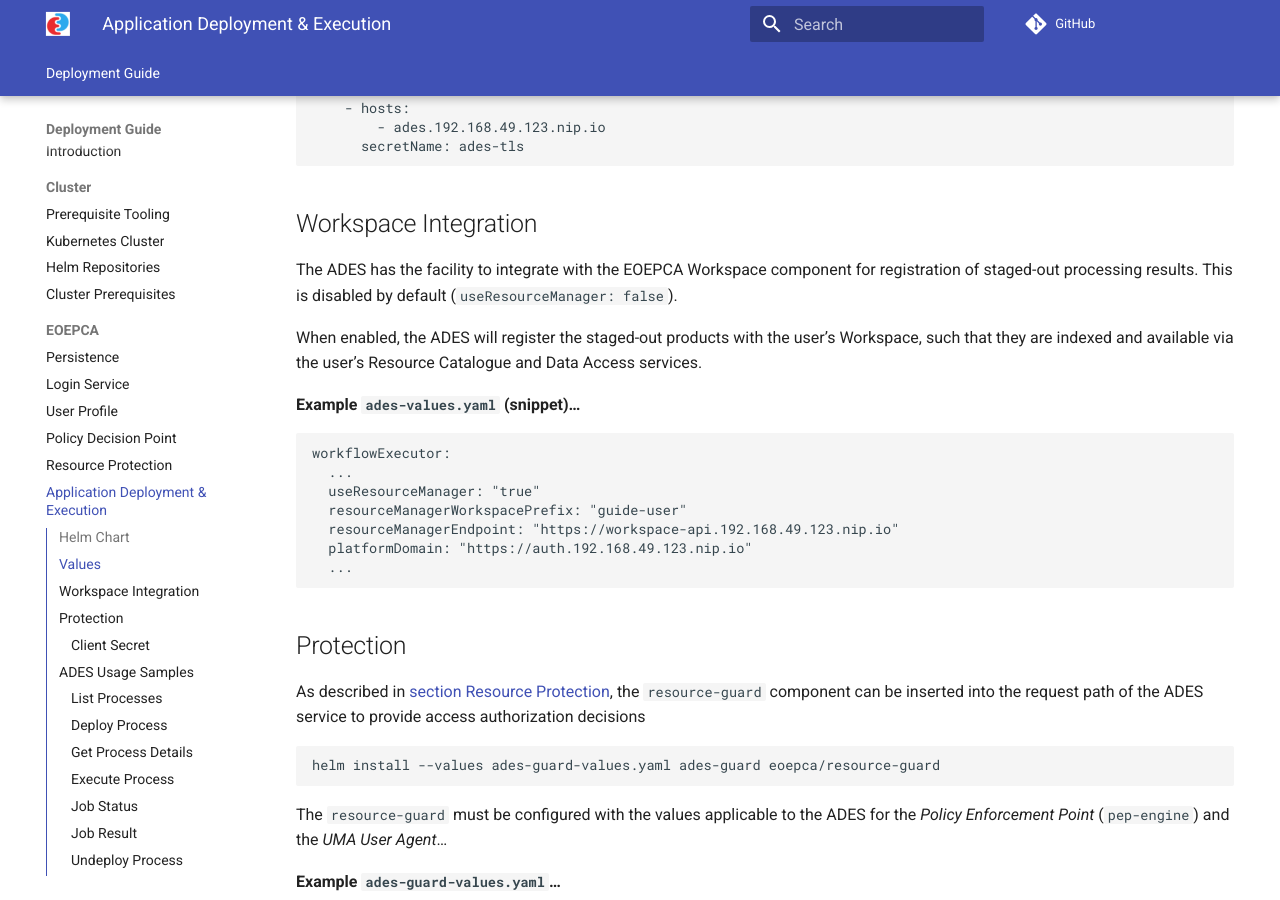
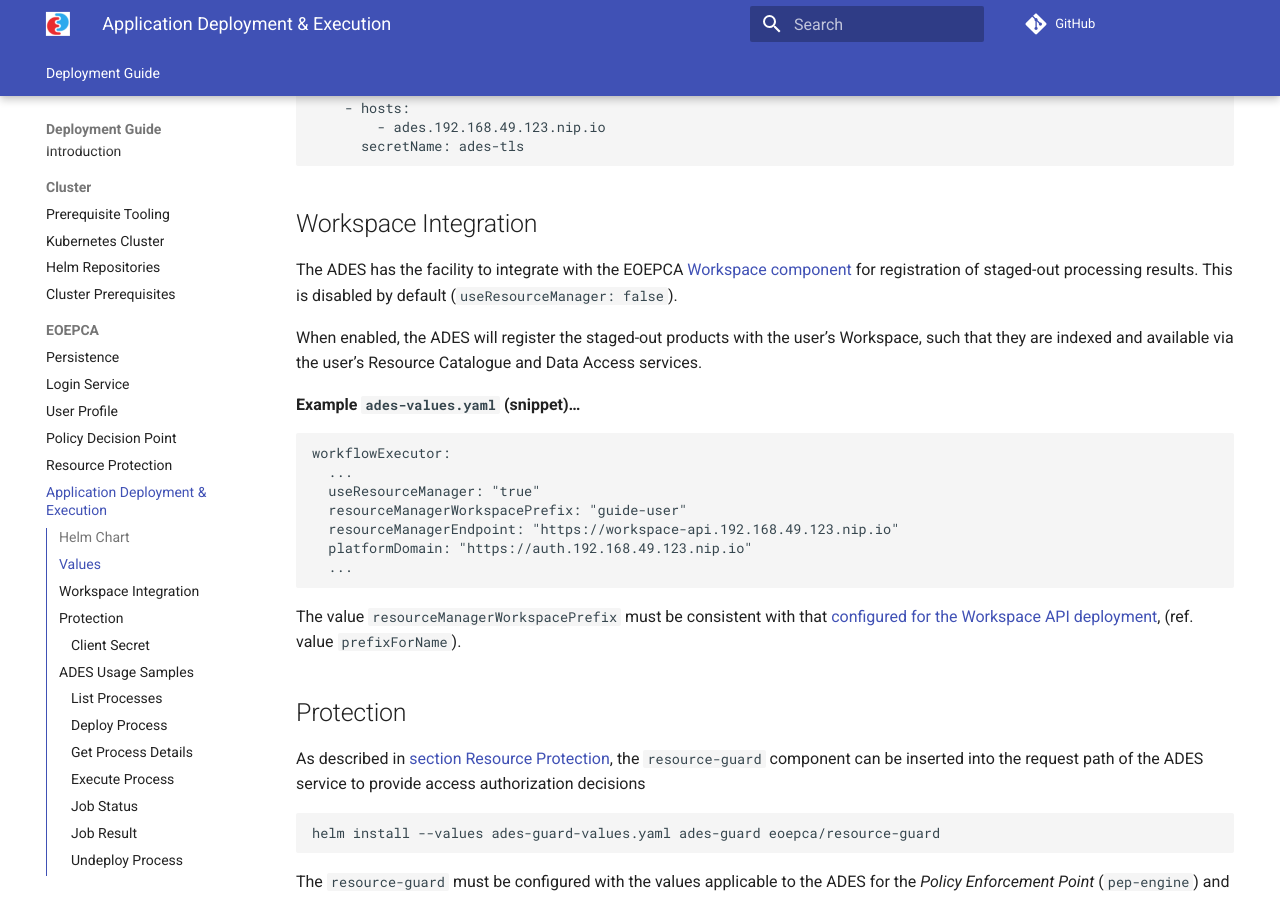
Before and after one commit to EOEPCA/deployment-guide, an MkDocs documentation site: the page built from docs/eoepca/ades.md, in a window 1280 px wide and 900 px high, scrolled down 1126 px. Built offline with MkDocs 1.6.1 and Material for MkDocs 9.7.7, drawn with Linux system fonts in a browser that asks for light colours; comment, search, counter and statistics services are not loaded; some of the changed lines change nothing that is shown.

Commit message:
[ades] Clarification re. integration with workspace

````diff
--- a/docs/eoepca/ades.md
+++ b/docs/eoepca/ades.md
@@ -50,7 +50,7 @@ ingress:
 
 ## Workspace Integration
 
-The ADES has the facility to integrate with the EOEPCA Workspace component for registration of staged-out processing results. This is disabled by default (`useResourceManager: false`).
+The ADES has the facility to integrate with the EOEPCA [Workspace component](../workspace/) for registration of staged-out processing results. This is disabled by default (`useResourceManager: false`).
 
 When enabled, the ADES will register the staged-out products with the user's Workspace, such that they are indexed and available via the user's Resource Catalogue and Data Access services.
 
@@ -65,6 +65,8 @@ workflowExecutor:
   platformDomain: "https://auth.192.168.49.123.nip.io"
   ...
 ```
+
+The value `resourceManagerWorkspacePrefix` must be consistent with that [configured for the Workspace API deployment](../workspace/#values), (ref. value `prefixForName`).
 
 ## Protection
 
````
